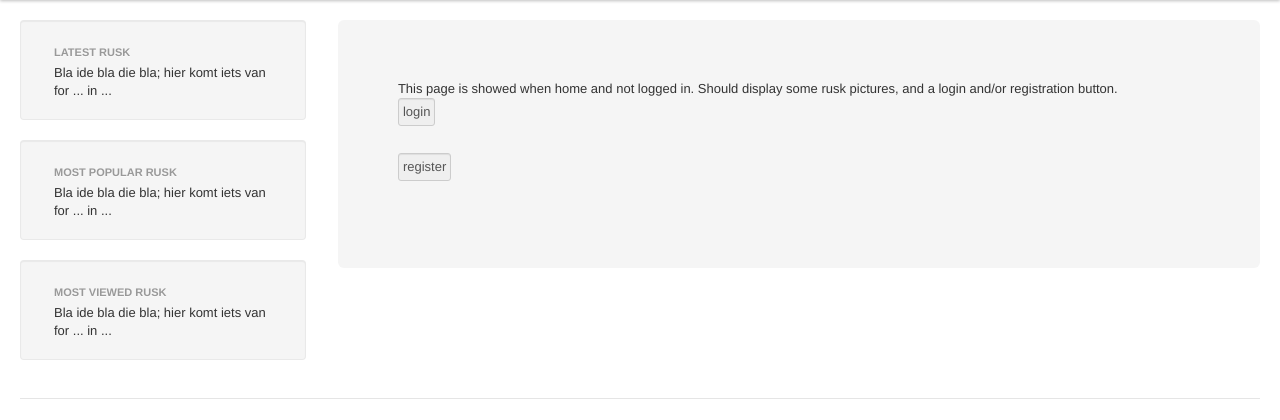
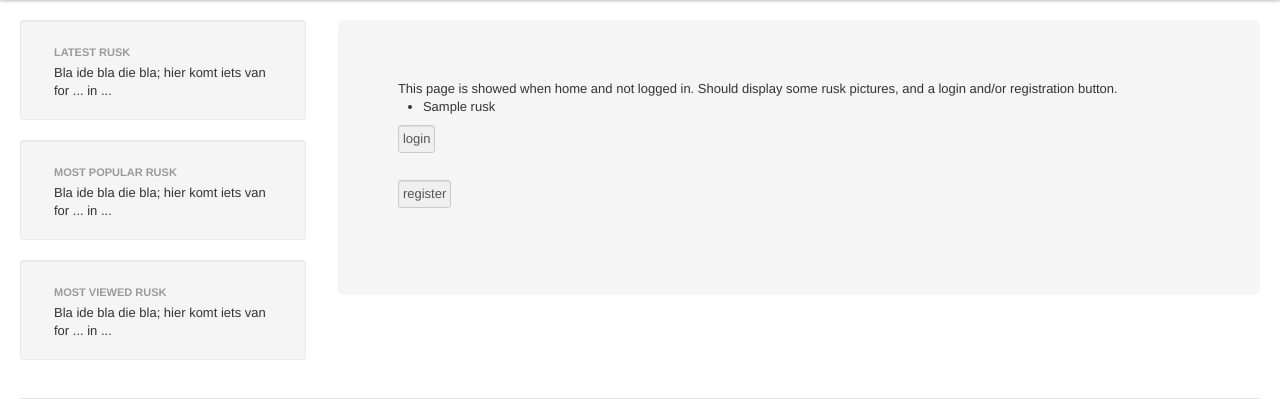
Before and after one commit to rwit/bencotto, a Django app: template bencotto/templates/home.html in a window 1280 px wide. Shown: the part 40-460 px from the top of the page. Run offline with Django 3.2, Linux system fonts and the light colour scheme; the template is opened without the code that fills it: most values are stand-ins (such as "Sample title", 1, 10 or a date in 2020); some libraries are stand-ins or nearby versions.

Commit message:
not logged in listing

```diff
--- a/bencotto/rusk/views.py
+++ b/bencotto/rusk/views.py
@@ -2,6 +2,7 @@ from django.http import HttpResponse, HttpResponseRedirect
 from django.shortcuts import render_to_response, get_object_or_404
 from django.contrib.auth.decorators import login_required
 from django.contrib.auth.views import login as authlogin
+from bencotto.rusk.models import rusk, likes, comments
 from bencotto.rusk.forms import RuskForm
 
 @login_required
@@ -12,7 +13,8 @@ def home(request):
     if request.user.is_authenticated():
         return profile(request)
     else:
-        return render_to_response('home.html')
+        randomRusks = rusk.objects.all()
+        return render_to_response('home.html', {'rusks': randomRusks})
 
 @login_required
 def add(request):
--- a/bencotto/templates/home.html
+++ b/bencotto/templates/home.html
@@ -3,6 +3,11 @@
 {% block content %}
 This page is showed when home and not logged in. Should display some rusk pictures, and a login and/or registration button.
 
+<ul>
+{% for rusk in rusks %}
+	<li>{{ rusk.title }}</li>
+{% endfor %}
+</ul>
 <form action="login" method="get">
 	<input type="submit" value="login" />
 	<input type="hidden" name="next" value="{{ next|escape }}" />
```
Also changed, not shown: bencotto/sqlite.db.
